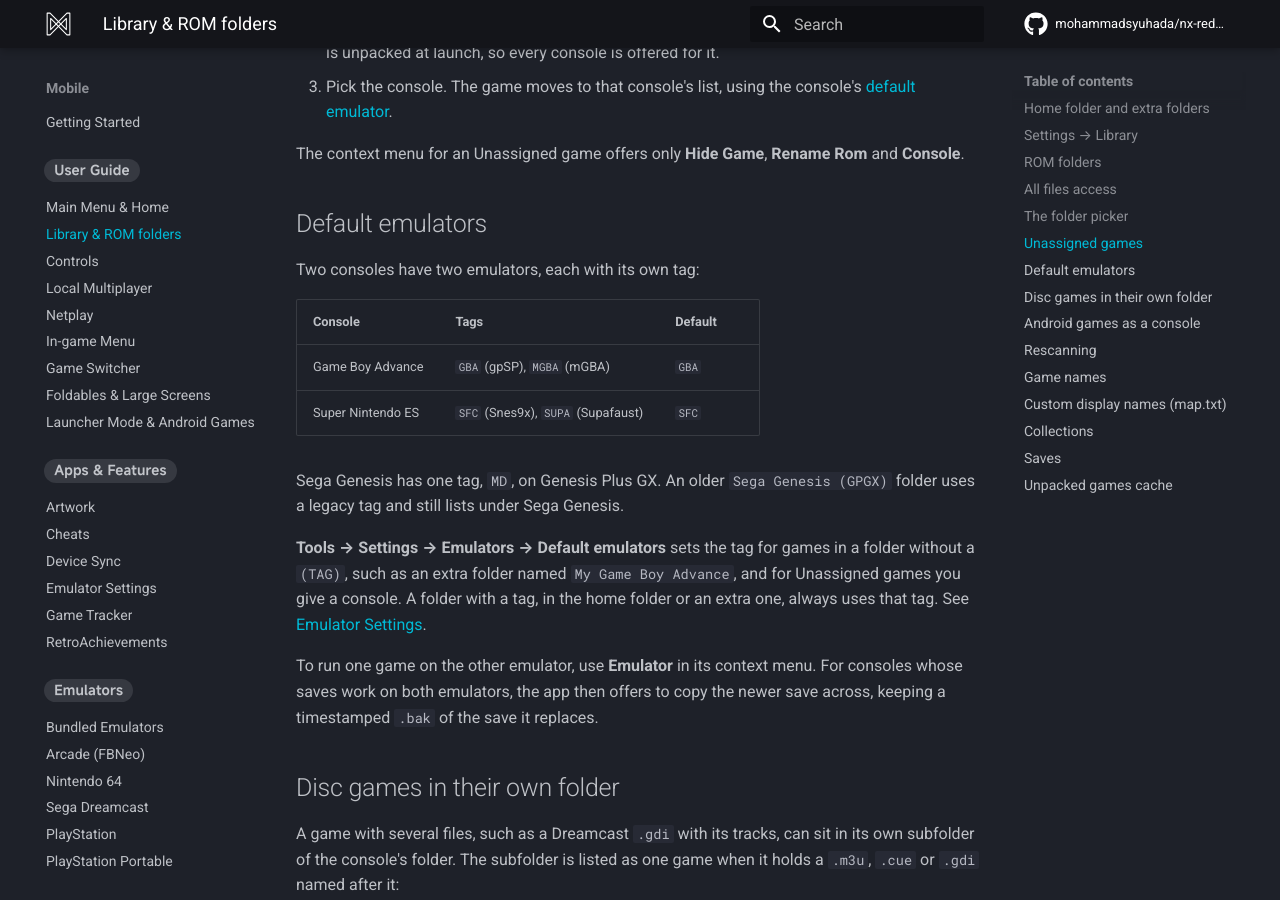
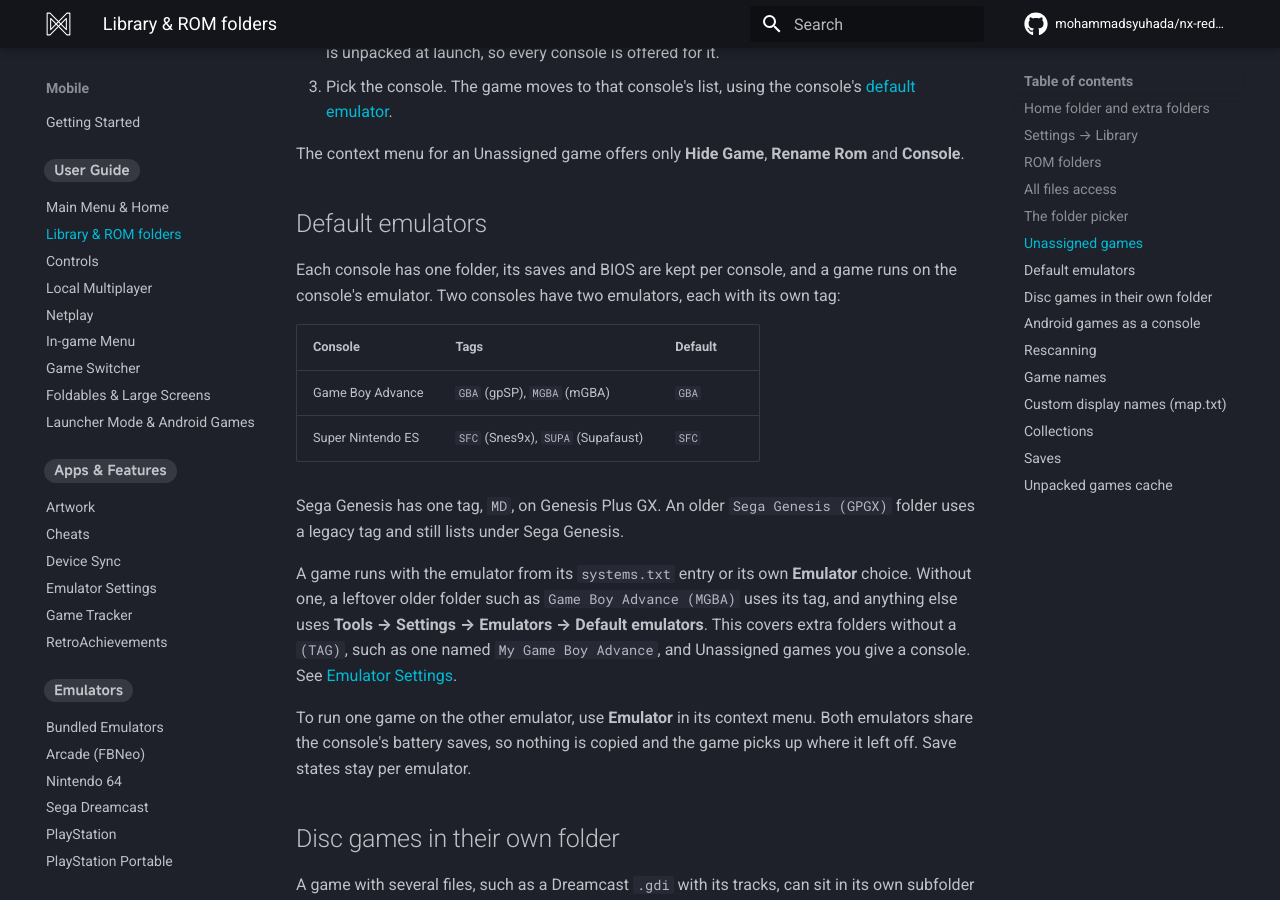
Before and after one commit to mohammadsyuhada/nx-redux-docs, an MkDocs documentation site: the page built from docs/mobile/library.md, in a window 1280 px wide and 900 px high, scrolled down 3639 px. Built offline with MkDocs 1.6.1 and Material for MkDocs 9.7.7, drawn with Linux system fonts in a browser that asks for light colours; comment, search, counter and statistics services are not loaded; some of the changed text lies outside the part shown.

Commit message:
docs(mobile): one folder per console, ROM sync, renamed folders, DS saves

```diff
--- a/docs/mobile/emulator-settings.md
+++ b/docs/mobile/emulator-settings.md
@@ -66,8 +66,8 @@
 ## Default emulators
 
 Some consoles can run on more than one emulator. **Tools → Settings →
-Emulators → Default emulators** picks the one used for a folder that has no
-tag.
+Emulators → Default emulators** picks the emulator for a game with
+no emulator of its own and no older tagged folder.
 
 ![Default emulators: one row per console, with Game Boy Advance the only one shown here that can change](../assets/screenshots/mobile/default-emulators.webp)
 
@@ -90,7 +90,9 @@
 `A`, `LEFT` or `RIGHT` cycles them. The other rows are dimmed and only show
 the emulator in use.
 
-- A folder with a tag, such as `Game Boy Advance (MGBA)`, always uses that
-  tag's emulator.
+- A leftover older folder with a tag, such as `Game Boy Advance (MGBA)`, uses
+  that tag's emulator.
+- Saves and BIOS are shared by the console's emulators, so switching emulator
+  copies nothing.
 - To switch one game to another emulator, use **Emulator** in its context
   menu. See [Emulators](emulators/index.md).
--- a/docs/mobile/library.md
+++ b/docs/mobile/library.md
@@ -4,8 +4,9 @@
 
 The library comes from two kinds of folder:
 
-- **The home folder**, laid out as `Roms/<Name (TAG)>/`. The app created it
-  and writes only inside it.
+- **The home folder**, laid out as `Roms/<Name (TAG)>/`, one folder per
+  console, such as `Roms/Game Boy Advance (GBA)/`. The app created it and
+  writes only inside it.
 - **Extra folders**, any number of them, scanned in place and never written
   to.
 
@@ -128,7 +129,9 @@
 
 ## Default emulators
 
-Two consoles have two emulators, each with its own tag:
+Each console has one folder, its saves and BIOS are kept per console, and a
+game runs on the console's emulator. Two consoles have two emulators, each
+with its own tag:
 
 | Console | Tags | Default |
 | --- | --- | --- |
@@ -137,15 +140,16 @@
 
 Sega Genesis has one tag, `MD`, on Genesis Plus GX. An older `Sega Genesis (GPGX)` folder uses a legacy tag and still lists under Sega Genesis.
 
-**Tools → Settings → Emulators → Default emulators** sets the tag for games in
-a folder without a `(TAG)`, such as an extra folder named `My Game Boy
-Advance`, and for Unassigned games you give a console. A folder with a tag, in
-the home folder or an extra one, always uses that tag. See
-[Emulator Settings](emulator-settings.md#default-emulators).
+A game runs with the emulator from its `systems.txt` entry or its own
+**Emulator** choice. Without one, a leftover older folder such as `Game Boy
+Advance (MGBA)` uses its tag, and anything else uses **Tools → Settings →
+Emulators → Default emulators**. This covers extra folders without a `(TAG)`,
+such as one named `My Game Boy Advance`, and Unassigned games you give a
+console. See [Emulator Settings](emulator-settings.md#default-emulators).
 
 To run one game on the other emulator, use **Emulator** in its context menu.
-For consoles whose saves work on both emulators, the app then offers to copy
-the newer save across, keeping a timestamped `.bak` of the save it replaces.
+Both emulators share the console's battery saves, so nothing is copied and
+the game picks up where it left off. Save states stay per emulator.
 
 ## Disc games in their own folder
 
@@ -228,14 +232,17 @@
     Saves are stored inside the app, so export them before you uninstall the
     app or clear its data.
 
-- BIOS files are read from `Bios/<TAG>/` before each launch.
+- Saves and BIOS are kept per console, in `Saves/<TAG>/` and `Bios/<TAG>/`
+  with the console's tag, such as `GBA` for both gpSP and mGBA. BIOS files are
+  read from `Bios/<TAG>/` before each launch.
 - Pinned and hidden games are stored inside the app. Hidden games can be shown
   again from **Tools → Settings → Library → Hidden games**.
 - Nothing in the app deletes a ROM.
 
 ??? info "More detail"
     Cores play from a private working copy of each battery save. The mirror in
-    `Saves/<TAG>/` is updated after each save write and when you quit.
+    `Saves/<TAG>/` is updated after each save write and when you quit. Save
+    states are kept per emulator, in `.userdata/shared/<TAG>-<core>/`.
 
 ## Unpacked games cache
 
--- a/docs/mobile/retroachievements.md
+++ b/docs/mobile/retroachievements.md
@@ -119,8 +119,10 @@
 ![RetroAchievements → Achievements, listing cached games with their progress, shown here signed out](../assets/screenshots/mobile/ra-games.webp)
 
 Open a game to see its achievements. Each shows **Unlocked**, **Pending sync**
-or **Locked**, with its points, in green, amber or grey. `Y` switches between
-**Locked only** and **Show all**.
+or **Locked**, with its points, in green, amber or grey. `Y` (on touch, the
+filter icon) switches between **Locked only** and **Show all**, and a notice
+says which: **Showing locked achievements only** or **Showing all
+achievements**.
 
 `A` opens an achievement's details: its badge, description, points, when it
 was unlocked or its progress, its unlock rate, its type (`[Missable]`,
```
Also changed, not shown: docs/mobile/device-sync.md (+43 -2 lines), docs/mobile/emulators/index.md (+6 -5 lines), docs/mobile/game-tracker.md (+12 -1 lines).
